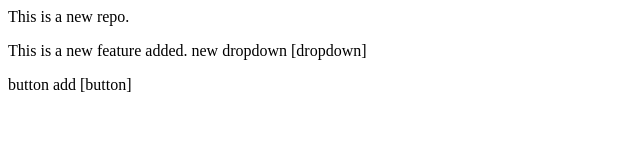
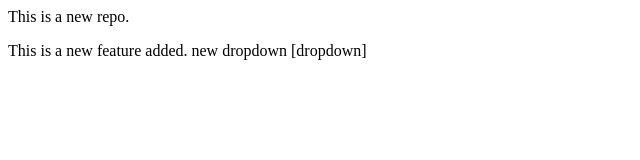
Before and after one commit to Vaibhav-888/LocalRepo, a plain HTML site: page index.html in a window 1280 px wide. Shown: the whole page, without its empty margins (0-640 px from the left). Drawn offline with Linux system fonts and the light colour scheme.

Commit message:
I have ommited last line in main.

```diff
--- a/index.html
+++ b/index.html
@@ -1,3 +1,2 @@
 <p>This is a new repo.</p>
 <p>This is a new feature added. new dropdown [dropdown]</p>
-<p>button add [button]</p>
```
